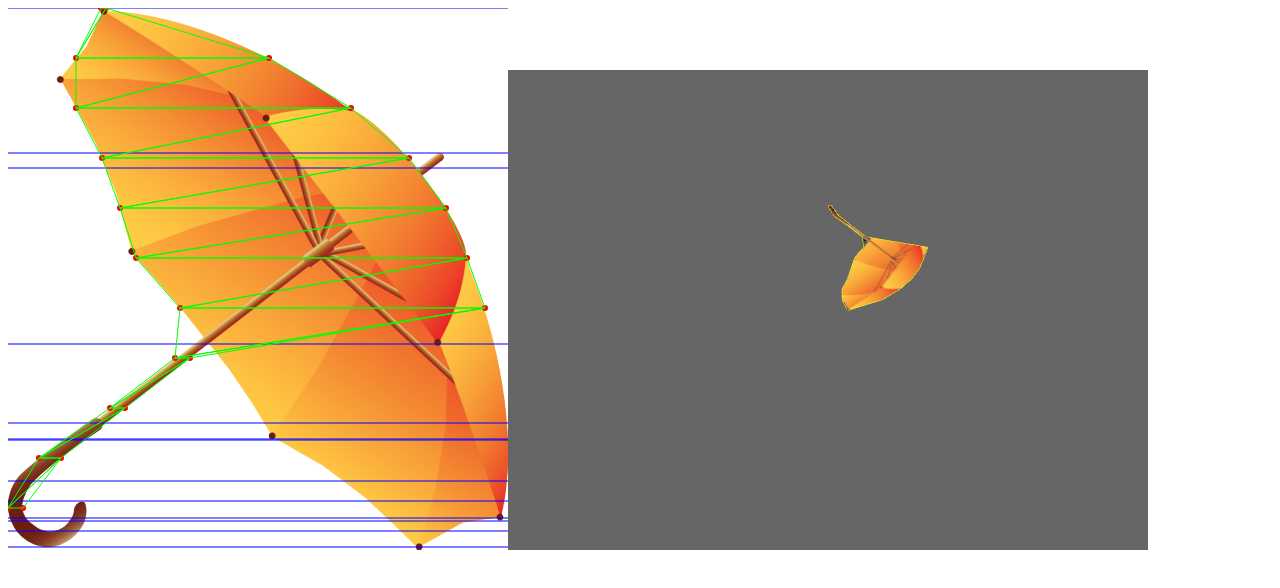
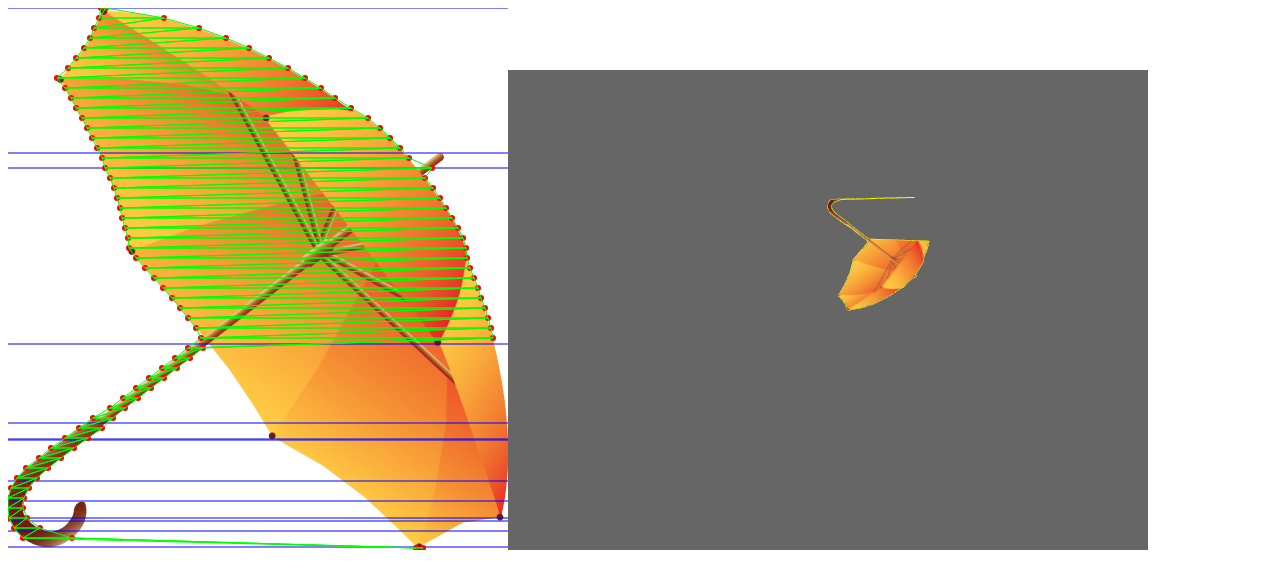
Before and after one commit to tentone/image-geometry, a plain HTML site: page index.html in a window 1280 px wide. Drawn offline with Linux system fonts and the light colour scheme.

Commit message:
Limit transitions

```diff
--- a/index.html
+++ b/index.html
@@ -49,6 +49,7 @@
 				//Calculate critical points
 				var critical = [];
 				var lastTransitions = 0;
+				var maxTransitionsFound = -1;
 
 				for(var y = 0; y < canvas.height; y ++)
 				{
@@ -67,10 +68,20 @@
 						}
 					}
 
+					/*if(transitions % 2 !== 0)
+					{
+						transitions++;
+					}*/
+
 					if(transitions !== lastTransitions)
 					{
 						critical.push({y:y, transitions:transitions});
 						lastTransitions = transitions;
+
+						if(transitions > maxTransitions)
+						{
+							maxTransitionsFound = transitions;
+						}
 					}
 				}
 
@@ -88,9 +99,16 @@
 
 				//Calculate triangles
 				var triangles = [];
+				var minTransitions = 0;
+				var maxTransitions = 2;
+
+				for(var k = minTransitions; k < maxTransitions; k += 2)
+				{
 					var points = [];
 
-				for(var y = 0; y < canvas.height; y += 50)
+					//TODO Close triangle and clear points on each transition also
+
+					for(var y = 0; y < canvas.height; y += 10)
 					{
 						var transitions = 0;
 						var currentTransparent = true;
@@ -106,6 +124,8 @@
 								transitions++;
 								currentTransparent = isTransparent;
 
+								if(transitions > k && transitions <= (k+2))
+								{
 									context.fillStyle = "#FF0000";
 									context.beginPath();
 									context.arc(x, y, 3, 0, 2*Math.PI);
@@ -123,10 +143,7 @@
 										sortTriangle(triangle);
 										triangles.push(triangle);
 									}
-
-							if(transitions === 2)
-							{
-								break;
+								}
 							}
 						}
 					}
```
Lines whose indentation alone changed are shown as unchanged.
